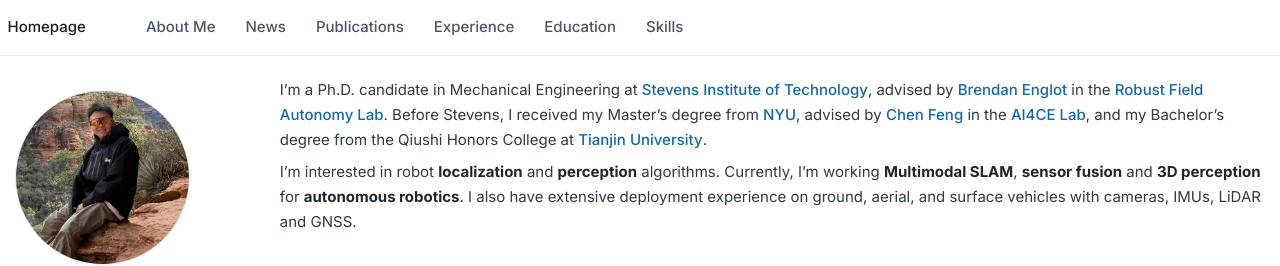
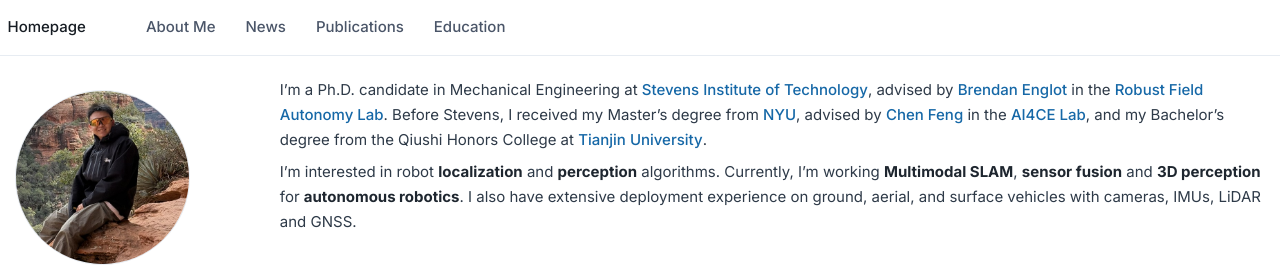
Before and after one commit to yaxlee/yaxlee.github.io, a Jekyll site: the page built from _pages/about.md, in a window 1280 px wide. Shown: the top 266 px of the page. Built offline with Jekyll 4.4.1, drawn with Linux system fonts in a browser that asks for light colours.

Commit message:
Update navigation.yml

```diff
--- a/_data/navigation.yml
+++ b/_data/navigation.yml
@@ -9,11 +9,5 @@ main:
   - title: "Publications"
     url: "/#publications"
 
-  - title: "Experience"
-    url: "/#experience"
-
   - title: "Education"
     url: "/#education"
-
-  - title: "Skills"
-    url: "/#skills"
```
